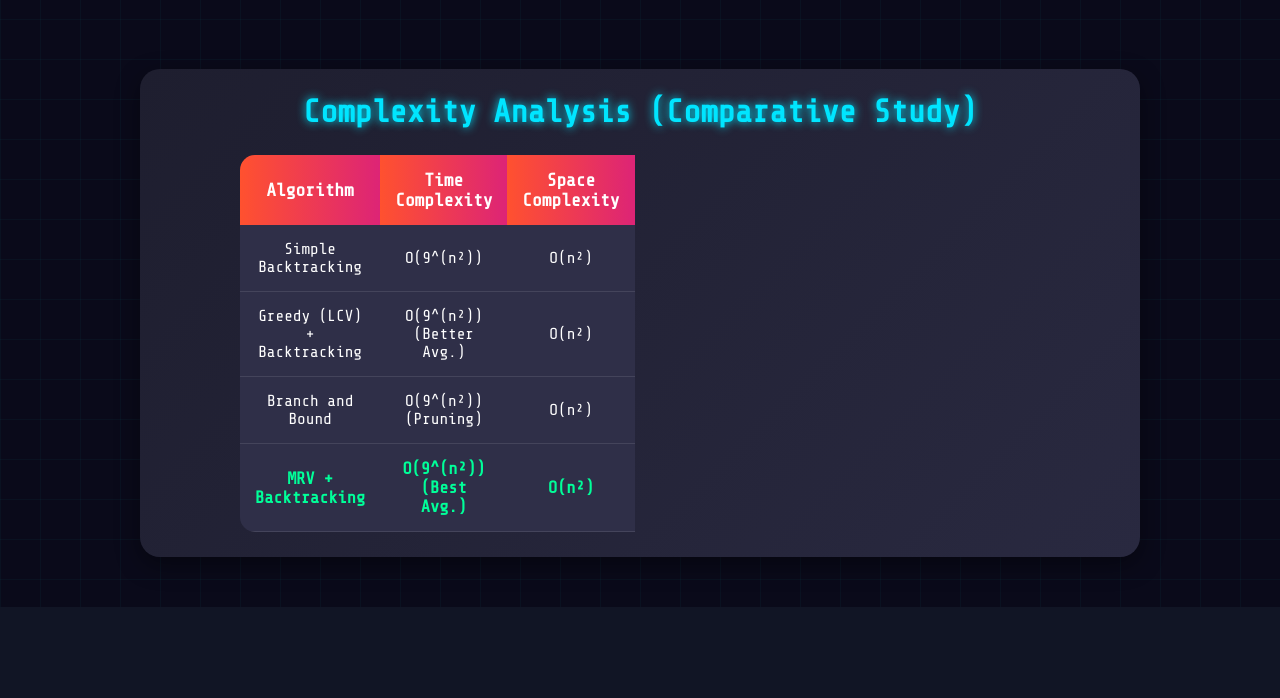
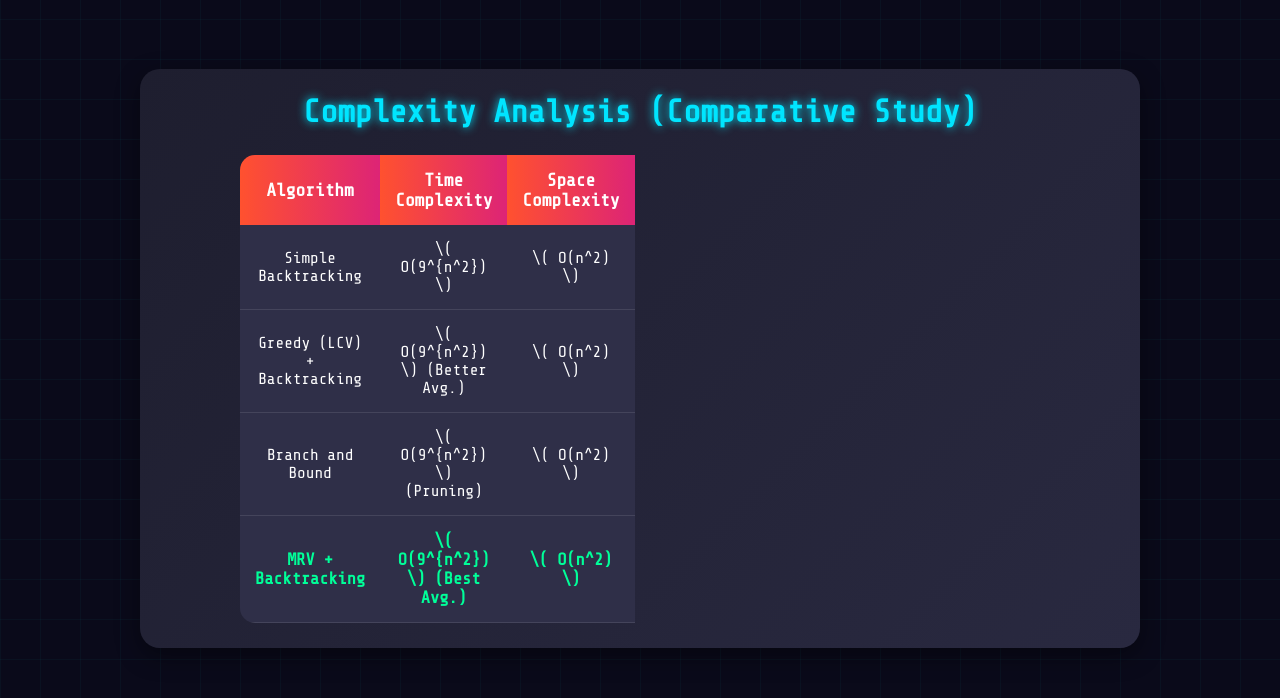
Before and after one commit to SinchanAFK/sudoku-app, a Flask app: page / in a window 1280 px wide. Shown: the part 1101-1799 px from the top of the page. Before the commit the page ends 1680 px from the top, so only its background shows below. Run offline with Flask 3, Linux system fonts and the light colour scheme.

Commit message:
Added complexity analysis table

```diff
--- a/templates/index.html
+++ b/templates/index.html
@@ -436,7 +436,6 @@
     body.light #solved-banner h2 { color: #2b6cb0; text-shadow: none; }
     body.light #solved-banner p { color: #718096; }
     body.light #progress-bar { box-shadow: none; }
-/* Container */
 .complexity-section {
     width: 85%;
     max-width: 1000px;
@@ -445,11 +444,9 @@
     background: linear-gradient(135deg, #1e1e2f, #292940);
     border-radius: 20px;
     box-shadow: 0 8px 25px rgba(0,0,0,0.4);
-    display: block;
-    text-align: center; /* Center the heading and content */
+    text-align: center; /* Centers the heading */
 }
 
-/* Heading */
 .complexity-section h2 {
     text-align: center;
     color: #00e5ff;
@@ -458,48 +455,58 @@
     text-shadow: 0 0 10px #00e5ff;
 }
 
-/* Table */
+/* Table Container - This is the key fix! */
+.complexity-table-wrapper {
+    display: flex;
+    justify-content: center;
+    width: 100%;
+    overflow-x: auto; /* For mobile responsiveness */
+}
+
 .complexity-table {
     width: 100%;
-    max-width: 800px; /* Limit table width */
+    max-width: 800px;
     border-collapse: collapse;
     overflow: hidden;
     border-radius: 15px;
-    margin: 0 auto; /* This centers the table */
+    margin: 0 auto; /* Center the table */
 }
 
-/* Table Headers */
 .complexity-table th {
     background: linear-gradient(90deg, #ff512f, #dd2476);
     color: white;
     font-size: 18px;
     padding: 15px;
+    text-align: center; /* Center header text */
 }
 
-/* Table Cells */
 .complexity-table td {
     background: #2f2f48;
     color: white;
     padding: 15px;
-    text-align: center;
+    text-align: center; /* Center cell text - THIS IS THE FIX */
     font-size: 16px;
     border-bottom: 1px solid rgba(255,255,255,0.1);
 }
 
-/* Hover Effect */
 .complexity-table tr:hover td {
     background: #404060;
     transition: 0.3s;
 }
 
-/* Last Row */
 .complexity-table tr:last-child td {
     color: #00ff99;
     font-weight: bold;
     font-size: 17px;
 }
 
-/* Responsive */
+/* Make MathJax content center too */
+.complexity-table td .math {
+    display: inline-block;
+    text-align: center;
+}
+
+/* Mobile Responsive */
 @media (max-width: 768px) {
     .complexity-section {
         width: 95%;
@@ -512,6 +519,9 @@
     .complexity-table td {
         padding: 10px;
         font-size: 14px;
+    }
+    .complexity-table {
+        font-size: 13px;
     }
 }
   </style>
@@ -964,41 +974,43 @@ function toggleTheme() {
   document.getElementById('theme-btn').textContent = isLight ? '⬡ NEON MODE' : '☀ LIGHT MODE';
 }
 </script>
-<!-- Complexity Analysis -->
 <div class="complexity-section">
     <h2>Complexity Analysis (Comparative Study)</h2>
 
+    <!-- Add this wrapper div -->
+    <div class="complexity-table-wrapper">
         <table class="complexity-table">
+            <thead>
                 <tr>
                     <th>Algorithm</th>
                     <th>Time Complexity</th>
                     <th>Space Complexity</th>
                 </tr>
-
+            </thead>
+            <tbody>
                 <tr>
                     <td>Simple Backtracking</td>
-            <td>O(9^(n²))</td>
-            <td>O(n²)</td>
+                    <td>\( O(9^{n^2}) \)</td>
+                    <td>\( O(n^2) \)</td>
                 </tr>
-
                 <tr>
                     <td>Greedy (LCV) + Backtracking</td>
-            <td>O(9^(n²)) (Better Avg.)</td>
-            <td>O(n²)</td>
+                    <td>\( O(9^{n^2}) \) (Better Avg.)</td>
+                    <td>\( O(n^2) \)</td>
                 </tr>
-
                 <tr>
                     <td>Branch and Bound</td>
-            <td>O(9^(n²)) (Pruning)</td>
-            <td>O(n²)</td>
+                    <td>\( O(9^{n^2}) \) (Pruning)</td>
+                    <td>\( O(n^2) \)</td>
                 </tr>
-
                 <tr>
-            <td><b>MRV + Backtracking</b></td>
-            <td><b>O(9^(n²)) (Best Avg.)</b></td>
-            <td><b>O(n²)</b></td>
+                    <td>MRV + Backtracking</td>
+                    <td>\( O(9^{n^2}) \) (Best Avg.)</td>
+                    <td>\( O(n^2) \)</td>
                 </tr>
+            </tbody>
         </table>
+    </div>
 </div>
 </body>
 </html>
```
Lines whose indentation alone changed are shown as unchanged.
